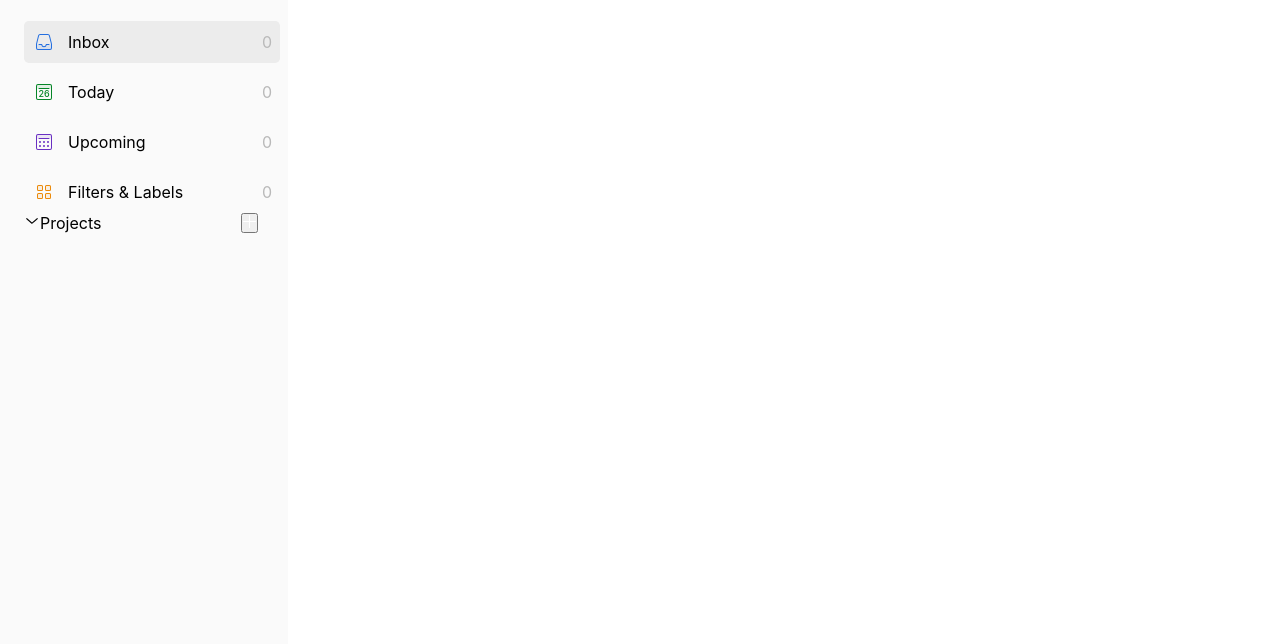
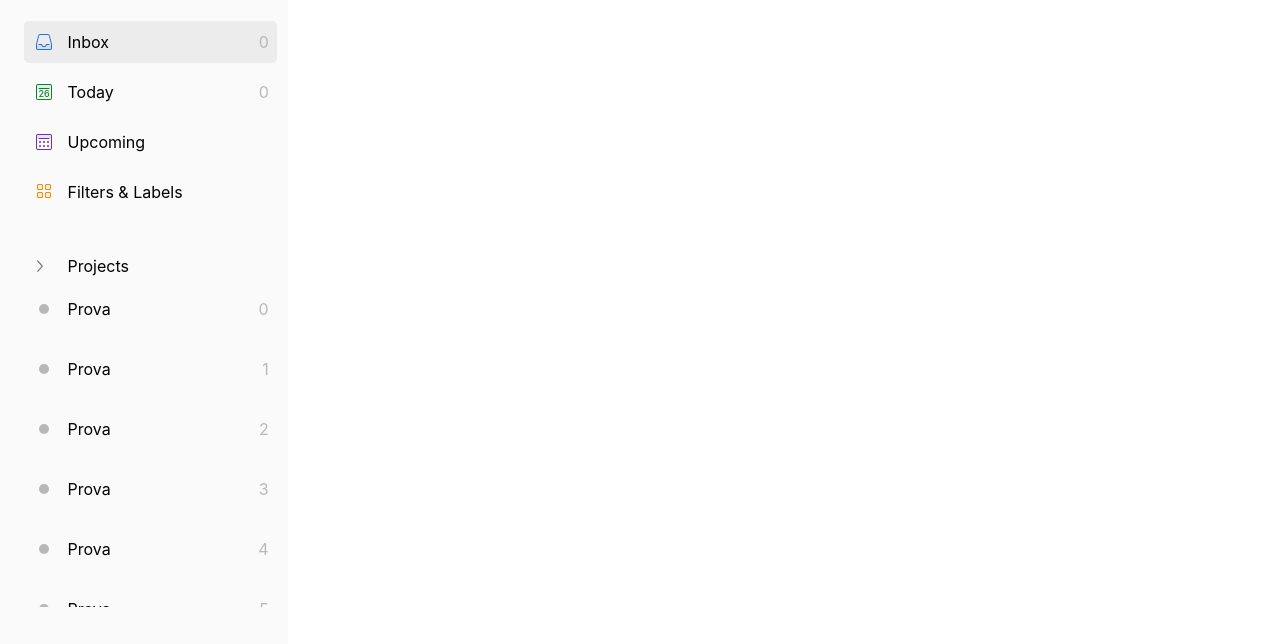
Before and after one commit to fvckDesa/Fake_Todoist, a website built with webpack: page src/index.html in a window 1280 px wide. Shown: the part 51-695 px from the top of the page. Built offline with nearby package versions, Linux system fonts and the light colour scheme.

Commit message:
added user projects in the sidebar and split the CSS code into different files

```diff
--- a/src/index.html
+++ b/src/index.html
@@ -65,9 +65,9 @@
       </div>
     </header>
     <div class="sidebar">
-      <ul class="standard-container">
-        <li class="standard-project current-project">
-          <span class="standard-icon">
+      <ul class="default-container">
+        <li class="sidebar-item current-project">
+          <span class="sidebar-item-icon">
             <svg width="24" height="24" viewBox="0 0 24 24" class="inbox-icon">
               <g fill="currentColor" fill-rule="nonzero">
                 <path
@@ -80,13 +80,13 @@
               </g>
             </svg>
           </span>
-          <div class="standard-text-container">
-            <span>Inbox</span>
-            <span class="number">0</span>
+          <div class="sidebar-item-text">
+            <span class="sidebar-item-text-name">Inbox</span>
+            <span class="sidebar-item-text-number">0</span>
           </div>
         </li>
-        <li class="standard-project">
-          <span class="standard-icon">
+        <li class="sidebar-item">
+          <span class="sidebar-item-icon">
             <svg width="24" height="24" viewBox="0 0 24 24" class="today-icon">
               <g fill="currentColor" fill-rule="evenodd">
                 <path
@@ -109,13 +109,13 @@
               </g>
             </svg>
           </span>
-          <div class="standard-text-container">
-            <span>Today</span>
-            <span class="number">0</span>
+          <div class="sidebar-item-text">
+            <span class="sidebar-item-text-name">Today</span>
+            <span class="sidebar-item-text-number">0</span>
           </div>
         </li>
-        <li class="standard-project">
-          <span class="standard-icon">
+        <li class="sidebar-item">
+          <span class="sidebar-item-icon">
             <svg
               width="24"
               height="24"
@@ -134,13 +134,12 @@
               </g>
             </svg>
           </span>
-          <div class="standard-text-container">
-            <span>Upcoming</span>
-            <span class="number">0</span>
+          <div class="sidebar-item-text">
+            <span class="sidebar-item-text-name">Upcoming</span>
           </div>
         </li>
-        <li class="standard-project">
-          <span class="standard-icon">
+        <li class="sidebar-item">
+          <span class="sidebar-item-icon">
             <svg
               width="24"
               height="24"
@@ -163,16 +162,20 @@
               ></path>
             </svg>
           </span>
-          <div class="standard-text-container">
-            <span>Filters & Labels</span>
-            <span class="number">0</span>
+          <div class="sidebar-item-text">
+            <span class="sidebar-item-text-name">Filters & Labels</span>
           </div>
         </li>
       </ul>
       <div class="user-projects">
-        <div class="controller">
-          <span class="controller-icon">
-            <svg class="arrow-icon" width="16px" height="16px" viewBox="0 0 16 16">
+        <div class="sidebar-item" id="user-projects">
+          <span class="sidebar-item-icon">
+            <svg
+              class="arrow-icon"
+              width="16px"
+              height="16px"
+              viewBox="0 0 16 16"
+            >
               <g transform="translate(-266, -17)" fill="#777777">
                 <path
                   d="M280,22.7581818 L279.1564,22 L273.9922,26.506 L273.4414,26.0254545 L273.4444,26.0281818 L268.8562,22.0245455 L268,22.7712727 C269.2678,23.878 272.8084,26.9674545 273.9922,28 C274.8718,27.2330909 274.0144,27.9809091 280,22.7581818"
@@ -180,8 +183,8 @@
               </g>
             </svg>
           </span>
-          <div class="standard-text-container">
-            <span>Projects</span>
+          <div class="sidebar-item-text">
+            <span class="sidebar-item-text-name">Projects</span>
             <button class="add-project">
               <svg width="13" height="13">
                 <path
@@ -198,4 +201,24 @@
     </div>
     <main></main>
   </body>
+
+  <template>
+    <li class="sidebar-item">
+      <span class="sidebar-item-icon">
+        <svg
+          width="24"
+          height="24"
+          viewBox="0 0 24 24"
+          class="project_icon"
+          style="color: rgb(184, 184, 184)"
+        >
+          <path d="M12 7a5 5 0 110 10 5 5 0 010-10z" fill="currentColor"></path>
+        </svg>
+      </span>
+      <div class="sidebar-item-text">
+        <span class="sidebar-item-text-name"></span>
+        <span class="sidebar-item-text-number"></span>
+      </div>
+    </li>
+  </template>
 </html>
--- a/src/index.js
+++ b/src/index.js
@@ -1,10 +1,30 @@
 import './style.css';
+import './styles/header.css';
+import './styles/sidebar.css';
+import './styles/main.css';
 
-const sideBar = document.querySelector(".sidebar");
+
 const menu = document.querySelector(".menu-icon");
-const main = document.querySelector("main");
 
-menu.addEventListener("click", () => {
+menu.addEventListener("click", moveSideBar);
+
+function moveSideBar() {
+    const sideBar = document.querySelector(".sidebar");
+    const main = document.querySelector("main");
+
     sideBar.classList.toggle("hide");
     main.classList.toggle("translate");
-});
+}
+
+//#region test for user projects
+const template = document.querySelector("template").content;
+const container = document.querySelector(".user-container");
+
+for(let i = 0; i < 10; i++){
+    const copy = template.cloneNode(true);
+    copy.querySelector(".sidebar-item-text-name").innerText = "Prova";
+    copy.querySelector(".sidebar-item-text-number").innerText = i;
+    container.appendChild(copy);
+}
+
+//#endregion
--- a/src/style.css
+++ b/src/style.css
@@ -1,6 +1,17 @@
 :root {
     --red: #DB4C3F;
+    --inbox-icon-color: #246fe0;
+    --today-icon-color: #058527;
+    --upcoming-icon-color: #692fc2;
+    --filters-labels-icon-color: #eb8909;
     --hover-color: hsla(0,0%,100%,.2);
+    --white: #fff;
+    --gray98: #fafafa;
+    --gray93: #ececec;
+    --gray73: #b9b9b9;
+    --gray47: #777777;
+    --grey46: #757575;
+    --black: #000;
     --sidebar-width: 22.5vw;
 }
 
@@ -24,34 +35,7 @@ body {
     height: 100vh;
 }
 
-
-header,
-.header-left,
-.header-right,
-.search-bar {
-    display: flex;
-    justify-content: space-between;
-    align-items: center;
-}
-
-header {
-    width: 100%;
-    height: 3rem;
-    padding-inline: 4rem;
-    background-color: var(--red);
-}
-
-.header-left,
-.header-right {
-    width: 27%;
-    height: 100%;
-}
-
-.header-right {
-    justify-content: flex-end;
-}
-
-header button {
+button {
     display: flex;
     justify-content: center;
     align-items: center;
@@ -63,147 +47,5 @@ header button {
 }
 
 svg path {
-    fill: #ffffff;
     fill-rule: evenodd;
 }
-
-.menu-icon:hover,
-.home-icon:hover,
-.add-icon:hover {
-    background-color: var(--hover-color);
-}
-
-/* search bar */
-.search-bar,
-input[type="search"] {
-    border-radius: 0.3rem;
-}
-
-.search-bar {
-    position: relative;
-    width: 70%;
-    height: 2rem;
-}
-
-.search-bar svg {
-    position: absolute;
-    left: 0.3rem;
-}
-
-input[type="search"] {
-    width: 200px;
-    height: 100%;
-    padding: 0.5rem 0 0.5rem 2rem;
-    border: none;
-    color: #fff;
-    background-color: var(--hover-color);
-    transition: background 0.3s ease-in-out;
-}
-
-input[type="search"]::placeholder {
-    color: #fff;
-}
-
-input[type="search"]:hover,
-input[type="search"]:focus {
-    color: #000;
-    background-color: #fff;
-    outline: none;
-}
-
-input[type="search"]:hover::placeholder,
-input[type="search"]:focus::placeholder {
-    color: #757575;
-}
-
-/* sidebar */
-
-.sidebar {
-    position: fixed;
-    left: 0;
-    width: var(--sidebar-width);
-    height: 100%;
-    padding: 1.5rem 0.5rem 1.5rem 1.5rem;
-    background-color: #FAFAFA;
-    transition: left 0.25s ease-in;
-}
-
-.sidebar.hide {
-    left: calc(-1 * var(--sidebar-width));
-}
-
-.standard-container,
-.standard-project,
-.standard-icon,
-.standard-text-container {
-    display: flex;
-    justify-content: space-between;
-    align-items: center;
-}
-
-.standard-container {
-    flex-direction: column;
-    width: 100%;
-    height: 12rem;
-    list-style-type: none;
-}
-
-.standard-project {
-    width: 100%;
-    height: 22%;
-    padding: 0.5rem;
-    border-radius: 0.3rem;
-    font-weight: 400;
-}
-
-.standard-project.current-project,
-.standard-project:hover {
-    background-color: #ececec;
-}
-
-.inbox-icon path {
-    fill: #246fe0;
-}
-
-.today-icon * {
-    fill: #058527;
-}
-
-.upcoming-icon path {
-    fill: #692fc2;
-}
-
-.filters-labels-icon path {
-    fill: #eb8909;
-}
-
-.standard-text-container {
-    width: 85%;
-}
-
-.standard-text-container .number {
-    color: #B9B9B9;
-}
-
-.user-projects,
-.controller {
-    display: flex;
-    width: 100%;
-}
-
-.arrow-icon path {
-    fill: #000;
-}
-
-/* main */
-
-main {
-    flex-grow: 1;
-    padding: 2rem;
-    margin-left: var(--sidebar-width);
-    transition: margin-left  0.25s ease-in;
-}
-
-main.translate {
-    margin-left: 0;
-}
--- /dev/null
+++ b/src/styles/header.css
@@ -0,0 +1,77 @@
+header,
+.header-left,
+.header-right,
+.search-bar {
+    display: flex;
+    justify-content: space-between;
+    align-items: center;
+}
+
+header {
+    width: 100%;
+    height: 3rem;
+    padding-inline: 4rem;
+    background-color: var(--red);
+}
+
+header path {
+    fill: var(--white);
+}
+
+.header-left,
+.header-right {
+    width: 27%;
+    height: 100%;
+}
+
+.header-right {
+    justify-content: flex-end;
+}
+
+.menu-icon:hover,
+.home-icon:hover,
+.add-icon:hover {
+    background-color: var(--hover-color);
+}
+
+/* search bar */
+.search-bar,
+input[type="search"] {
+    border-radius: 0.3rem;
+}
+
+.search-bar {
+    position: relative;
+    width: 70%;
+    height: 2rem;
+}
+
+.search-bar svg {
+    position: absolute;
+    left: 0.3rem;
+}
+
+input[type="search"] {
+    width: 200px;
+    height: 100%;
+    padding: 0.5rem 0 0.5rem 2rem;
+    border: none;
+    background-color: var(--hover-color);
+    transition: background 0.3s ease-in-out;
+}
+
+input[type="search"]::placeholder {
+    color: var(--white);
+}
+
+input[type="search"]:hover,
+input[type="search"]:focus {
+    color: var(--black);
+    background-color: var(--white);
+    outline: none;
+}
+
+input[type="search"]:hover::placeholder,
+input[type="search"]:focus::placeholder {
+    color: var(--grey46);
+}
--- /dev/null
+++ b/src/styles/main.css
@@ -0,0 +1,10 @@
+main {
+    flex-grow: 1;
+    padding: 2rem;
+    margin-left: var(--sidebar-width);
+    transition: margin-left  0.25s ease-in;
+}
+
+main.translate {
+    margin-left: 0;
+}
--- /dev/null
+++ b/src/styles/sidebar.css
@@ -0,0 +1,133 @@
+.sidebar {
+    position: fixed;
+    left: 0;
+    width: var(--sidebar-width);
+    height: 100%;
+    padding: 1.5rem 0.7rem 1.5rem 1.5rem;
+    background-color: var(--gray98);
+    transition: left 0.25s ease-in;
+}
+
+.sidebar.hide {
+    left: calc(-1 * var(--sidebar-width));
+}
+
+.default-container,
+.sidebar-item,
+.sidebar-item-text {
+    display: flex;
+    justify-content: space-between;
+    align-items: center;
+}
+
+.default-container,
+.user-projects {
+    flex-direction: column;
+    width: 100%;
+    height: 12rem;
+    list-style-type: none;
+}
+
+.sidebar-item {
+    width: 100%;
+    height: 22%;
+    padding: 0.5rem;
+    border-radius: 0.3rem;
+    font-weight: 400;
+}
+
+.sidebar-item-icon,
+.sidebar-item-icon svg {
+    height: 100%;
+}
+
+.sidebar-item-text {
+    width: 85%;
+    height: 100%;
+}
+
+.sidebar-item-text-number {
+    color: var(--gray73);
+}
+
+.current-project,
+.sidebar-item:hover:not(#user-projects) {
+    background-color: var(--gray93);
+}
+
+/* user project */
+
+.user-projects {
+    margin-top: 2rem;
+}
+
+.user-container {
+    display: flex;
+    flex-direction: column;
+    gap: 1rem;
+    height: 20rem;
+    padding-right: 0.01rem;
+    overflow-y: scroll;
+}
+
+.user-container::-webkit-scrollbar {
+    width: 0.2rem;
+    background-color: var(--gray98);
+}
+
+.user-container::-webkit-scrollbar-thumb {
+    border-radius: 1rem;
+    background-color: var(--grey46);
+}
+
+/* icon */
+
+.inbox-icon path {
+    fill: var(--inbox-icon-color);
+}
+
+.today-icon * {
+    fill: var(--today-icon-color);
+}
+
+.upcoming-icon path {
+    fill: var(--upcoming-icon-color);
+}
+
+.filters-labels-icon path {
+    fill: var(--filters-labels-icon-color);
+}
+
+.arrow-icon path {
+    fill: var(--gray47);
+}
+
+.add-project path {
+    fill: var(--gray47);
+}
+
+.add-project:hover path {
+    fill: var(--black);
+}
+
+.controller {
+    font-weight: 700;
+    margin-top: 2rem;
+}
+
+.arrow-icon {
+    transform: rotate(-90deg);
+    transition: transform 0.25s ease-in;
+}
+
+.sidebar:hover .add-project {
+    visibility: visible;
+}
+
+.add-project {
+    visibility: hidden;
+}
+
+.add-project:hover {
+    background-color: var(--gray93);
+}
```
